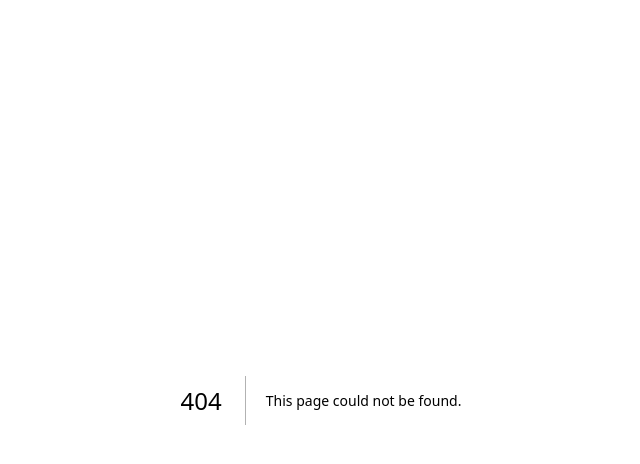
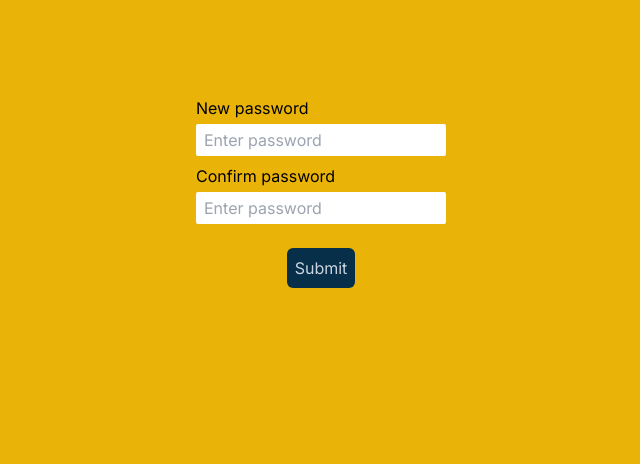
Before and after one commit to anbehindY/next-project, a Next.js app: page /reset/newPassword in a window 1280 px wide. Before the commit this address had no page. Shown: the top 464 px of the page, without its empty margins (319-959 px from the left). Built offline with nearby package versions, Linux system fonts and the light colour scheme.

Commit message:
UI for password reset

```diff
--- /dev/null
+++ b/src/app/reset/newPassword/page.tsx
@@ -0,0 +1,56 @@
+'use client'
+import React, { useEffect, useState } from "react"
+import { useRouter } from "next/navigation"
+import axios from "axios"
+import toast from "react-hot-toast"
+
+export default () => {
+  const router = useRouter()
+  const [token, setToken] = useState('')
+  const [loading, setLoading] = useState(false)
+  const [password, setPassword] = useState('')
+  const [confirmPassword, setConfirmPassword] = useState('')
+
+  useEffect(() => {
+    const URL = window.location.search;
+    setToken(URL.split('=')[1])
+  }, [])
+
+  const submitHandler = async (event: React.FormEvent<HTMLFormElement>) => {
+    event.preventDefault();
+    if (!password || !confirmPassword) {
+      toast.error('Please fill in all fields')
+      return
+    } else if (password !== confirmPassword) {
+      toast.error('Passwords do not match')
+      return
+    }
+    try {
+      if (token) {
+        setLoading(true)
+        await axios.post('/api/users/reset/newPassword', { token, password })
+        toast.success('Password reset successfully')
+        router.push('/login')
+      }
+    } catch (error: any) {
+      toast.error(error.message)
+      return
+    } finally {
+      setLoading(false)
+    }
+  }
+
+  return (
+    <div className='flex flex-col items-center justify-start bg-yellow-500 h-screen pt-24 text-black'>
+     <h1>{loading && 'Resetting your password...'}{token}</h1>
+      <form onSubmit={submitHandler} className='flex flex-col items-center'>
+        <label htmlFor="password" className='mr-auto pb-1'>New password</label>
+        <input id='password' placeholder='Enter password' type='password' value={password} className='mb-2 rounded-sm px-2 py-1' onChange={e => setPassword(e.target.value)} />
+
+        <label htmlFor="password" className='mr-auto pb-1'>Confirm password</label>
+        <input id='password' placeholder='Enter password' type='password' value={confirmPassword} className='mb-2 rounded-sm px-2 py-1' onChange={e => setConfirmPassword(e.target.value)} />
+        <button type='submit' className='p-2 bg-sky-950 text-slate-300 rounded-md mt-4'>Submit</button>
+      </form>
+    </div>
+  )
+}
--- a/src/app/reset/page.tsx
+++ b/src/app/reset/page.tsx
@@ -2,21 +2,34 @@
 import React, { useState } from "react"
 import { useRouter } from "next/navigation"
 import axios from "axios"
+import toast from "react-hot-toast"
 
-export const page = () => {
-  const [user, setUser] = useState({ email: ''})
+export default () => {
+  const router = useRouter()
+  const [user, setUser] = useState({ email: '' })
+  const [loading, setLoading] = useState(false)
 
   const submitHandler = async (event: React.FormEvent<HTMLFormElement>) => {
     event.preventDefault();
+    try {
+      setLoading(true)
+      await axios.post('/api/users/reset', user)
+      toast.success('Please check your email')
+    } catch (error: any) {
+      toast.error(error.response.data.message)
+    } finally {
+      setLoading(false)
+    }
   }
 
   return (
-		<div className='flex flex-col items-center justify-start bg-yellow-500 h-screen pt-24 text-black'>
+    <div className='flex flex-col items-center justify-start bg-yellow-500 h-screen pt-24 text-black'>
+      <h1>{loading && 'Finding your account...'}</h1>
       <form onSubmit={submitHandler} className='flex flex-col items-center'>
-				<label htmlFor="email" className='mr-auto pb-1'>Email</label>
-				<input id='email' placeholder='Enter email' type='email' value={user.email} className='mb-2 rounded-sm px-2 py-1' onChange={e => setUser({ ...user, email: e.target.value })} />
-				<button type='submit' className='p-2 bg-sky-950 text-slate-300 rounded-md mt-4'>Find account</button>
-			</form>
+        <label htmlFor="email" className='mr-auto pb-1'>Email</label>
+        <input id='email' placeholder='Enter email' type='email' value={user.email} className='mb-2 rounded-sm px-2 py-1' onChange={e => setUser({ ...user, email: e.target.value })} />
+        <button type='submit' className='p-2 bg-sky-950 text-slate-300 rounded-md mt-4'>Find account</button>
+      </form>
     </div>
   )
 }
```
